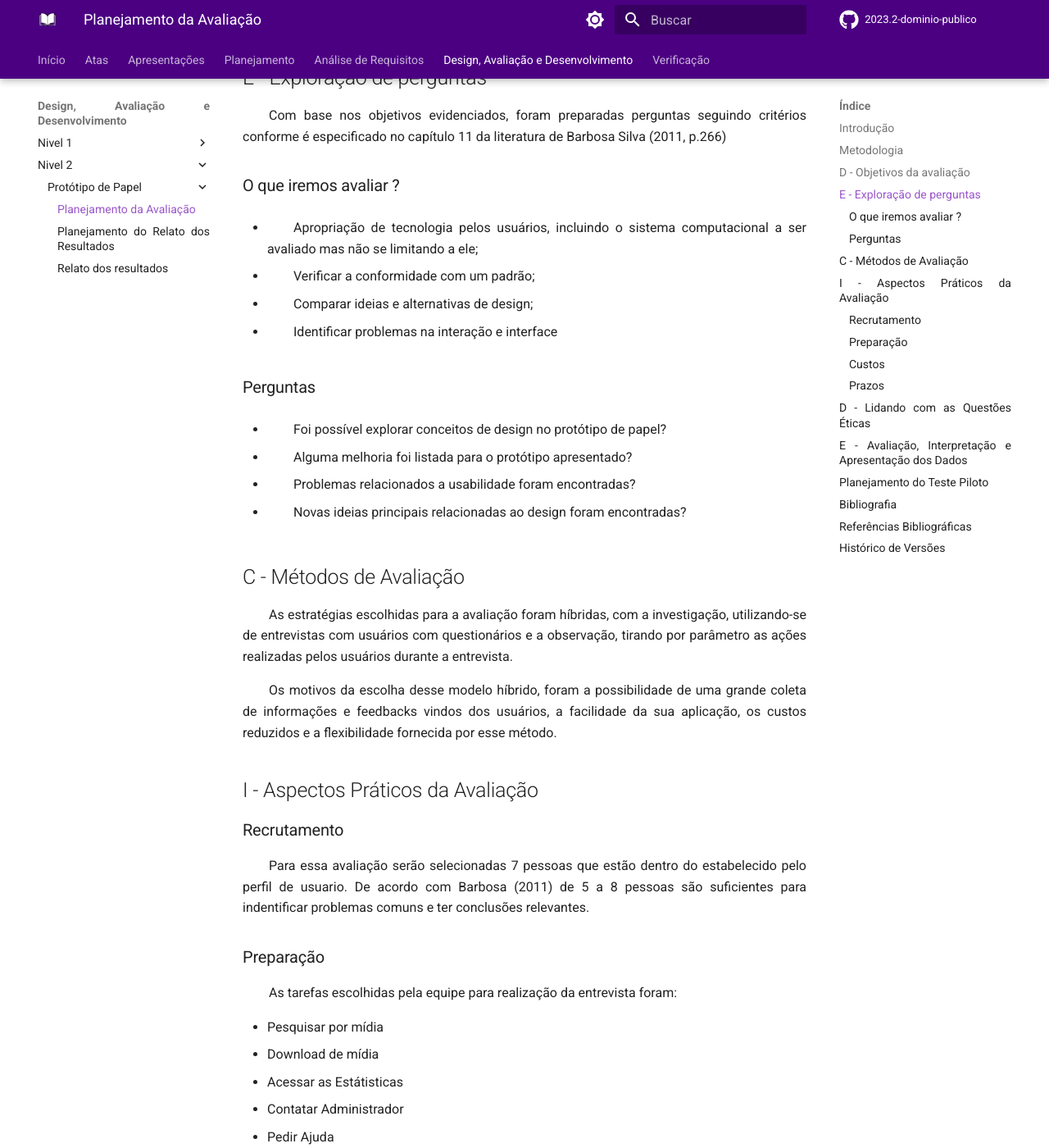
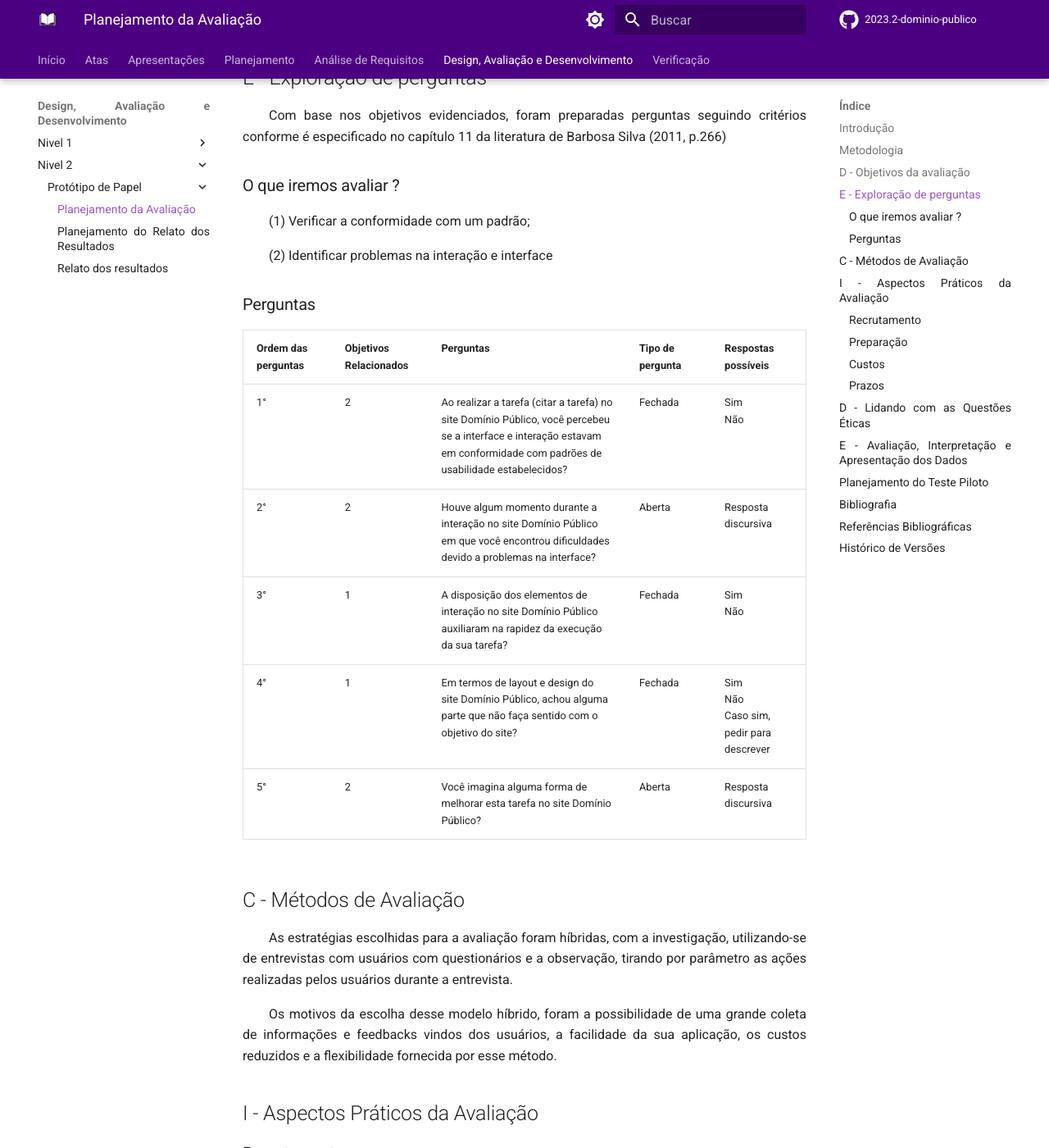
Before and after one commit to Interacao-Humano-Computador/2023.2-Dominio-Publico, an MkDocs documentation site: the page built from docs/design_avalaiacao_desenvolvimento/nivel2/prototipo_de_papel/planejamento_avaliacao.md, in a window 1280 px wide and 1400 px high, scrolled down 947 px. Shown: the whole window at 82% size. Built offline with MkDocs 1.6.1 and Material for MkDocs 9.7.7, drawn with Linux system fonts in a browser that asks for light colours; comment, search, counter and statistics services are not loaded; some of the changed text lies outside the part shown.

Commit message:
altera as perguntas do prototipo de papel

```diff
--- a/docs/design_avalaiacao_desenvolvimento/nivel2/prototipo_de_papel/planejamento_avaliacao.md
+++ b/docs/design_avalaiacao_desenvolvimento/nivel2/prototipo_de_papel/planejamento_avaliacao.md
@@ -30,23 +30,20 @@
 
 ### O que iremos avaliar ?
 
-- Apropriação de tecnologia pelos usuários, incluindo o sistema computacional a ser avaliado mas não se limitando a ele;
+(1) Verificar a conformidade com um padrão;
 
-- Verificar a conformidade com um padrão;
-
-- Comparar ideias e alternativas de design;
-
-- Identificar problemas na interação e interface
+(2) Identificar problemas na interação e interface
 
 ### Perguntas
 
-- Foi possível explorar conceitos de design no protótipo de papel?
+| Ordem das perguntas | Objetivos Relacionados | Perguntas | Tipo de pergunta | Respostas possíveis |
+|---------------------|------------------------|-----------|-------------------|----------------------|
+| 1°                  | 2                      | Ao realizar a tarefa (citar a tarefa) no site Domínio Público, você percebeu se a interface e interação estavam em conformidade com padrões de usabilidade estabelecidos? | Fechada | Sim<br/>Não<br/> |
+| 2°                  | 2                      |  Houve algum momento durante a interação no site Domínio Público em que você encontrou dificuldades devido a problemas na interface? | Aberta | Resposta discursiva |
+| 3°                  | 1                      | A disposição dos elementos de interação no site Domínio Público auxiliaram na rapidez da execução da sua tarefa? | Fechada | Sim<br/>Não |
+| 4°                  | 1                      | Em termos de layout e design do site Domínio Público, achou alguma parte que não faça sentido com o objetivo do site? | Fechada | Sim<br/>Não<br/>Caso sim, pedir para descrever |
+| 5°                  | 2                      | Você imagina alguma forma de melhorar esta tarefa no site Domínio Público? | Aberta | Resposta discursiva |
 
-- Alguma melhoria foi listada para o protótipo apresentado?
-
-- Problemas relacionados a usabilidade foram encontradas?
-
-- Novas ideias principais relacionadas ao design foram encontradas?
 
 ## C - Métodos de Avaliação
 
@@ -177,3 +174,4 @@
 | ------ | ---------- | ------------------------ | -------------------------------------------------------------------------------------------------------------------------------------------------------------------------------------- | ---------------------------------------------- |
 | 1.0    | 01/11/2023 | Criação do Documento     | [Victor Hugo](https://github.com/ViictorHugoo)                                                                                                                                         | [Ana Catarina](https://github.com/an4catarina) |
 | 1.1    | 08/11/2023 | Organização do documento | [Victor Hugo](https://github.com/ViictorHugoo),[Gustavo](https://github.com/gustavofbs),[Luciano Ricardo](https://github.com/l-ricardo) e [Harryson](https://github.com/harry-cmartin) | [Ana Catarina](https://github.com/an4catarina) |
+| 1.2    | 20/11/2023 | Organização das perguntas| [Gustavo França](https://github.com/gustavofbs) | [Ana Catarina](https://github.com/an4catarina) |
```
